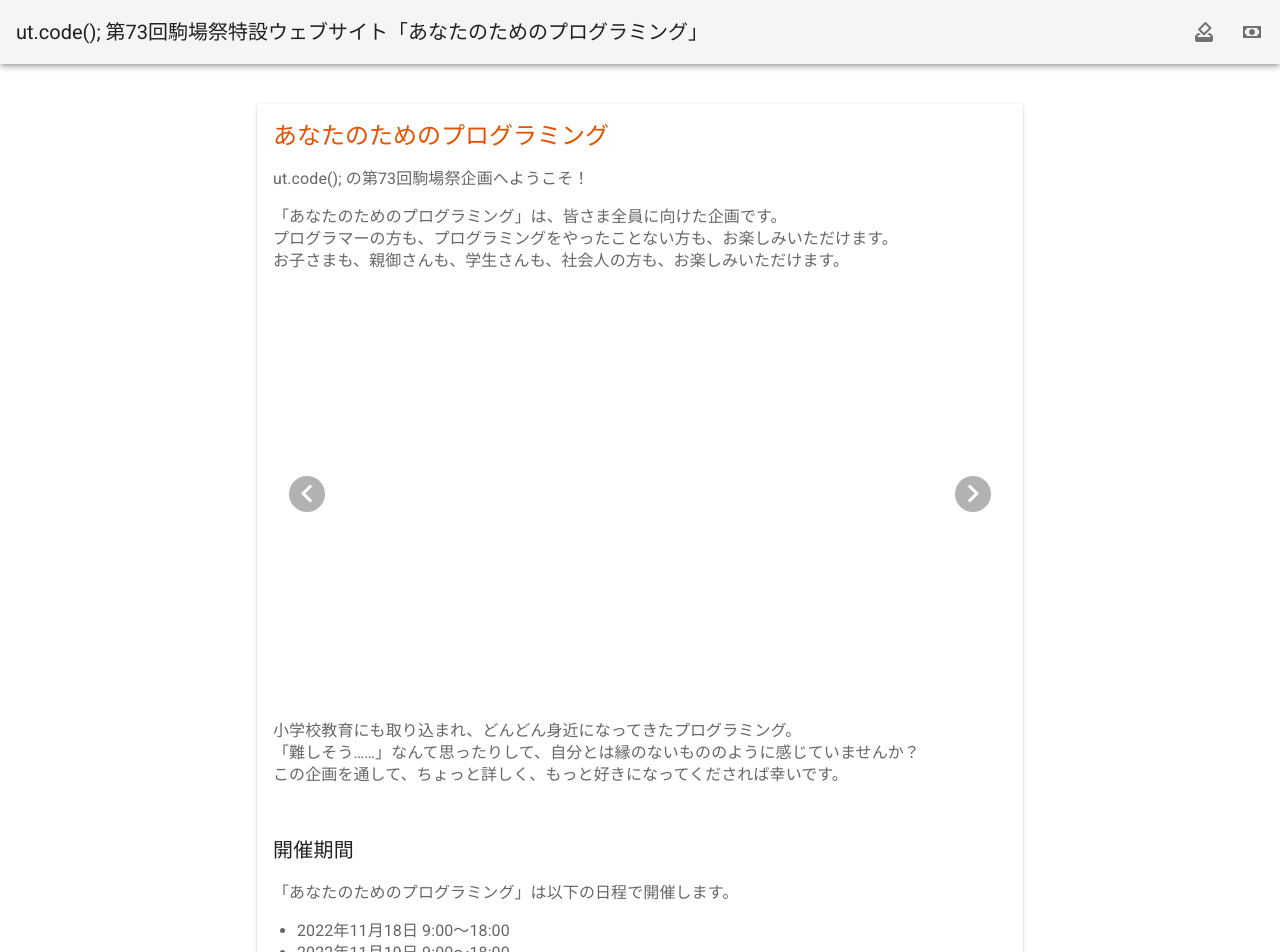
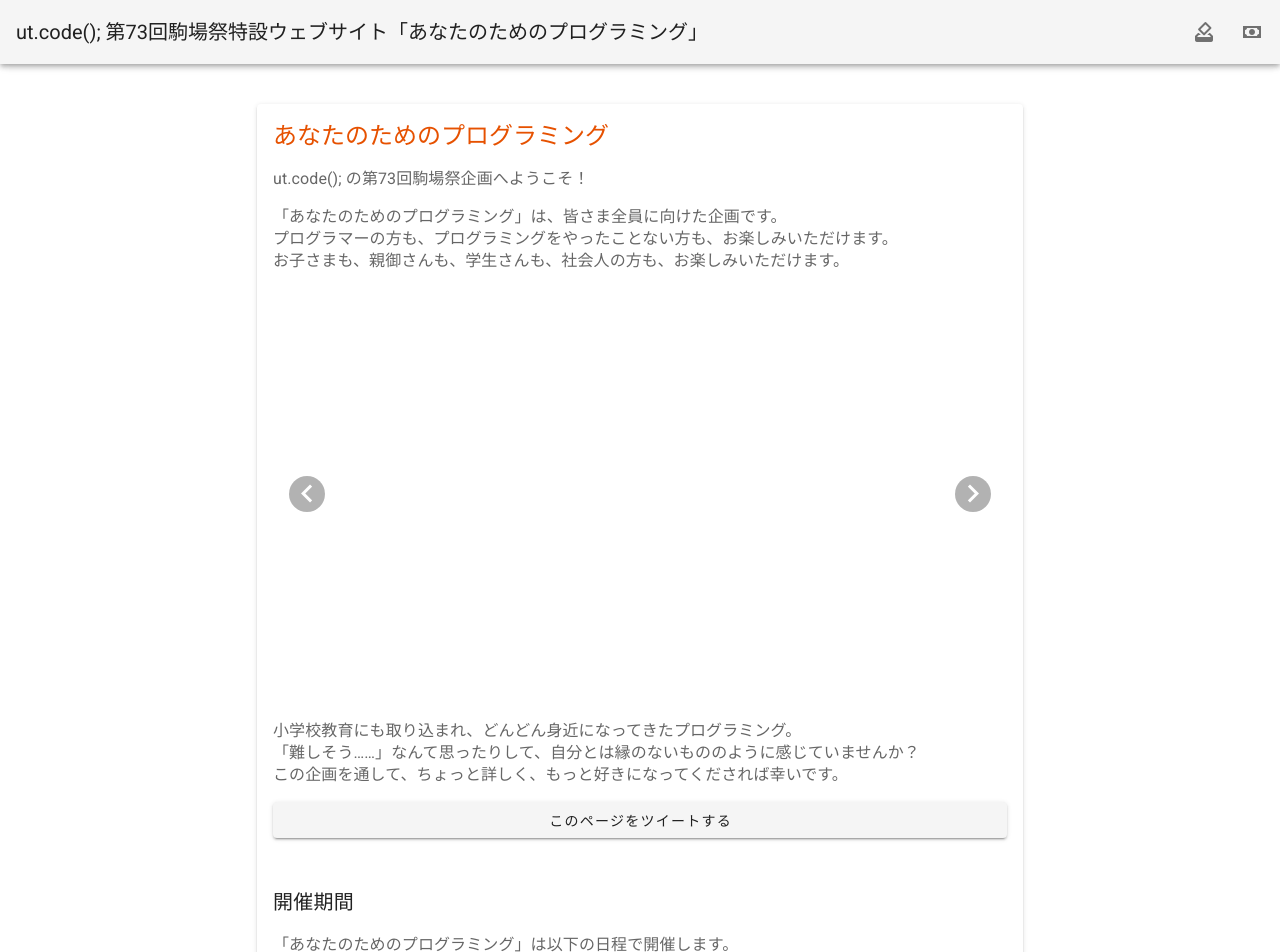
Before and after one commit to ut-code/kf73, a Nuxt app: page / in a window 1280 px wide. Shown: the top 952 px of the page. Built offline with nearby package versions, Linux system fonts and the light colour scheme.

Commit message:
シェアボタンを追加

```diff
--- /dev/null
+++ b/components/Button/Share.vue
@@ -0,0 +1,22 @@
+<template>
+  <external-button
+    :url="`http://twitter.com/share?url=${url}&text=${shortName}&related=@utokyo_code&hashtags=駒場祭にあかねさす`"
+  >
+    このページをツイートする
+  </external-button>
+</template>
+
+<script lang="ts">
+import Vue from 'vue'
+import ExternalButton from '@/components/Button/External.vue'
+import { shortName, url } from '@/assets/baseInfo'
+
+export default Vue.extend({
+  name: 'ExternalButtonComponent',
+  components: { ExternalButton },
+  data: () => ({
+    url,
+    shortName,
+  }),
+})
+</script>
--- a/pages/index.vue
+++ b/pages/index.vue
@@ -3,12 +3,12 @@
     <v-col cols="16" sm="10" md="8">
       <card>
         <v-card-title class="headline primary--text">
-          あなたのためのプログラミング
+          {{ shortName }}
         </v-card-title>
         <v-card-text>
           <p>ut.code(); の第73回駒場祭企画へようこそ！</p>
           <p>
-            「あなたのためのプログラミング」は、皆さま全員に向けた企画です。<br />
+            「{{ shortName }}」は、皆さま全員に向けた企画です。<br />
             プログラマーの方も、プログラミングをやったことない方も、お楽しみいただけます。<br />
             お子さまも、親御さんも、学生さんも、社会人の方も、お楽しみいただけます。
           </p>
@@ -18,10 +18,11 @@
             「難しそう……」なんて思ったりして、自分とは縁のないもののように感じていませんか？<br />
             この企画を通して、ちょっと詳しく、もっと好きになってくだされば幸いです。
           </p>
+          <share-button />
         </v-card-text>
         <v-card-title> 開催期間 </v-card-title>
         <v-card-text>
-          <p>「あなたのためのプログラミング」は以下の日程で開催します。</p>
+          <p>「{{ shortName }}」は以下の日程で開催します。</p>
           <ul class="mb-4">
             <li>2022年11月18日 9:00〜18:00</li>
             <li>2022年11月19日 9:00〜18:00</li>
@@ -137,6 +138,11 @@
           <zoom />
         </v-card-text>
       </card>
+      <card>
+        <v-card-text>
+          <share-button />
+        </v-card-text>
+      </card>
     </v-col>
   </v-row>
 </template>
@@ -146,16 +152,19 @@ import Card from '~/components/Card.vue'
 import Carousel from '~/components/Top/Carousel.vue'
 import Contents from '@/components/Top/Contents/index.vue'
 import ExternalButton from '@/components/Button/External.vue'
+import ShareButton from '@/components/Button/Share.vue'
 import Tatami from '@/components/Tatami.vue'
+import { shortName } from '~/assets/baseInfo'
 import { paypayUrl } from '~/assets/urls'
 import { beingHeld } from '~/assets/time'
 
 export default {
   name: 'IndexPage',
-  components: { Card, Carousel, Contents, ExternalButton, Tatami },
+  components: { Card, Carousel, Contents, ExternalButton, ShareButton, Tatami },
   data: () => ({
     paypayUrl,
     beingHeld,
+    shortName,
   }),
 }
 </script>
```
